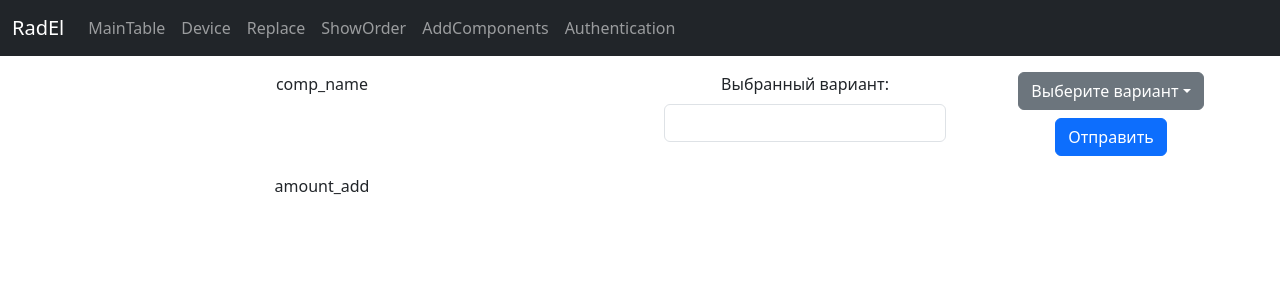
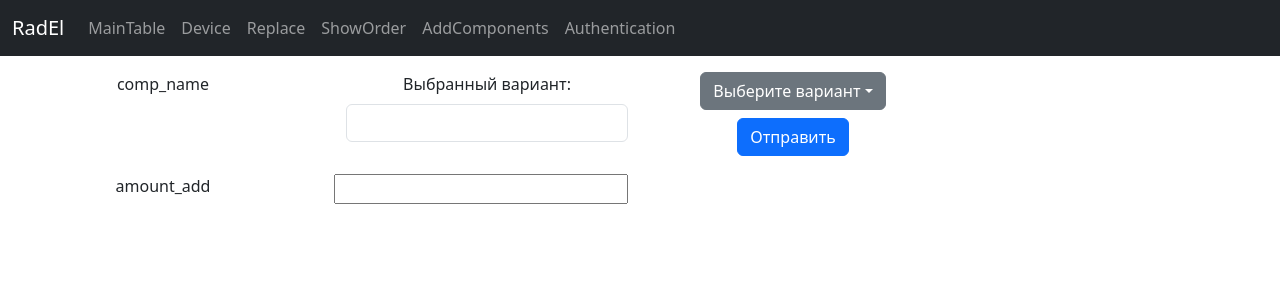
Before and after one commit to SamDemon2/radelements, a React (Create React App) app: page /my-add in a window 1280 px wide. Shown: the top 300 px of the page. Built offline with nearby package versions, Linux system fonts and the light colour scheme.

Commit message:
Добавил новое поле для ввода

```diff
--- a/src/components/AddComponents.tsx
+++ b/src/components/AddComponents.tsx
@@ -5,7 +5,7 @@ const AddComponents = () => {
   return <>
       <div className="ms-3 me-3">
         <div className="row my-3">
-            <div className="col-6">
+            <div className="col-3">
                 comp_name
             </div>
             <div className="col-6">
@@ -13,11 +13,11 @@ const AddComponents = () => {
             </div>
         </div>
           <div className="row my-3">
-              <div className="col-6">
+              <div className="col-3">
                   amount_add
               </div>
-              <div className="col-6">
-
+              <div className="col-3 d-flex justify-content-center">
+                    <input className="w-100"/>
               </div>
           </div>
       </div>
```
